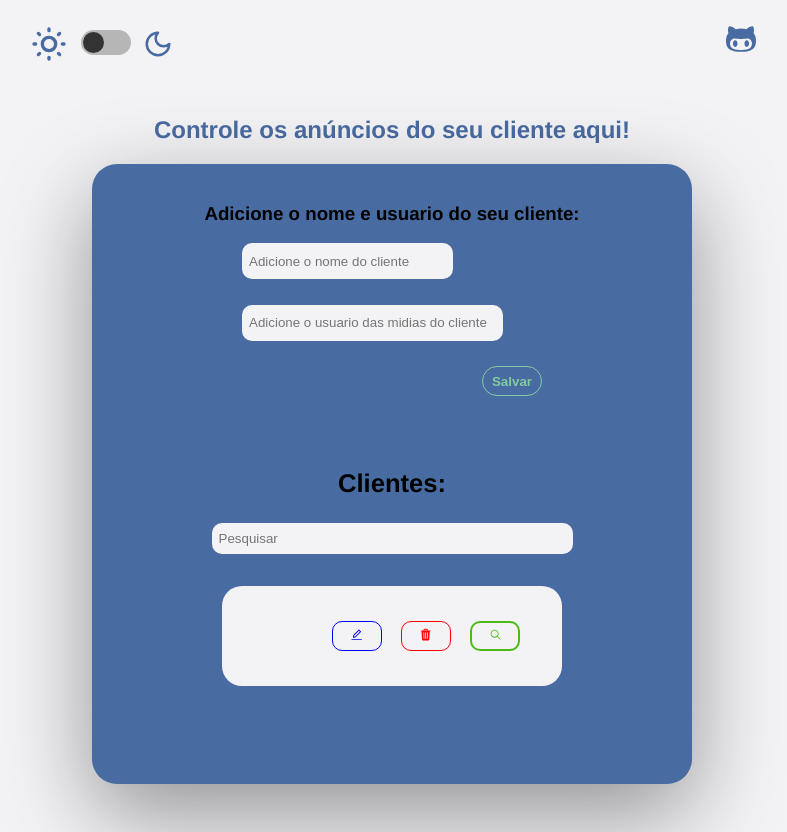
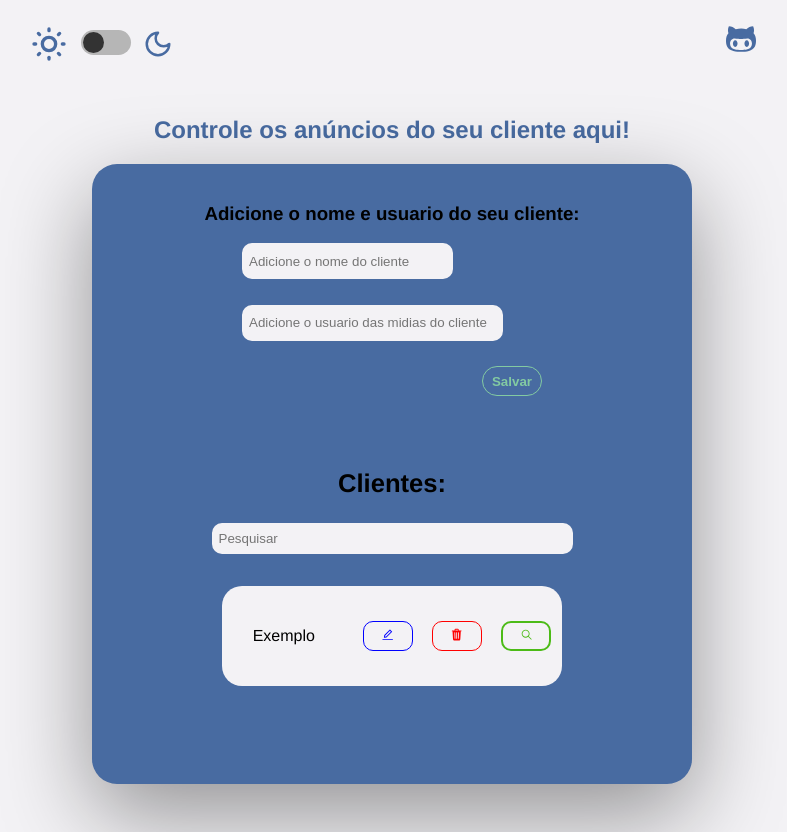
Before and after one commit to LukasLimalkl/trafego-front, a Next.js app: page / in a window 1280 px wide. Shown: the whole page, without its empty margins (248-1035 px from the left). Built offline with nearby package versions, Linux system fonts and the light colour scheme.

Commit message:
feat: ClientForm  exemplo

```diff
--- a/src/components/clientsForm/index.tsx
+++ b/src/components/clientsForm/index.tsx
@@ -1,7 +1,12 @@
+import { useState } from 'react';
 import FormClientList from '../formClientList';
 import { Container } from './styles';
 
+// Here, I'll GET the users from DATABASE and .map then
+
 export default function ClientsForm() {
+  const [clients, setClients] = useState('Exemplo');
+
   return (
     <Container>
       <div className="box-clients">
@@ -9,7 +14,7 @@ export default function ClientsForm() {
         <div className="search-container">
           <input type="text" placeholder="Pesquisar" />
         </div>
-        <FormClientList />
+        <FormClientList client={clients} />
       </div>
     </Container>
   );
```
